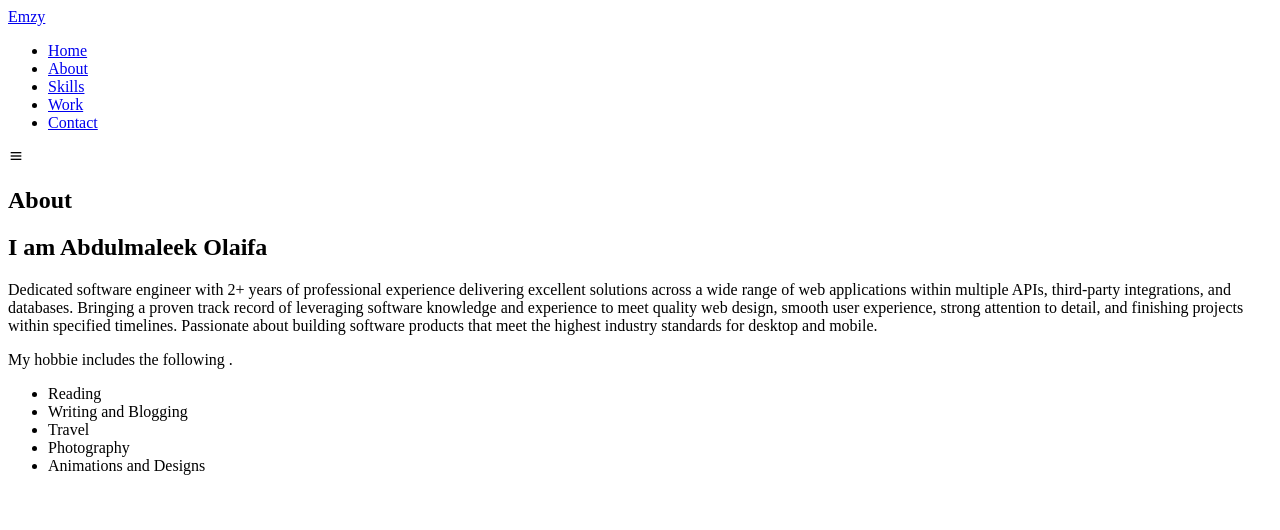
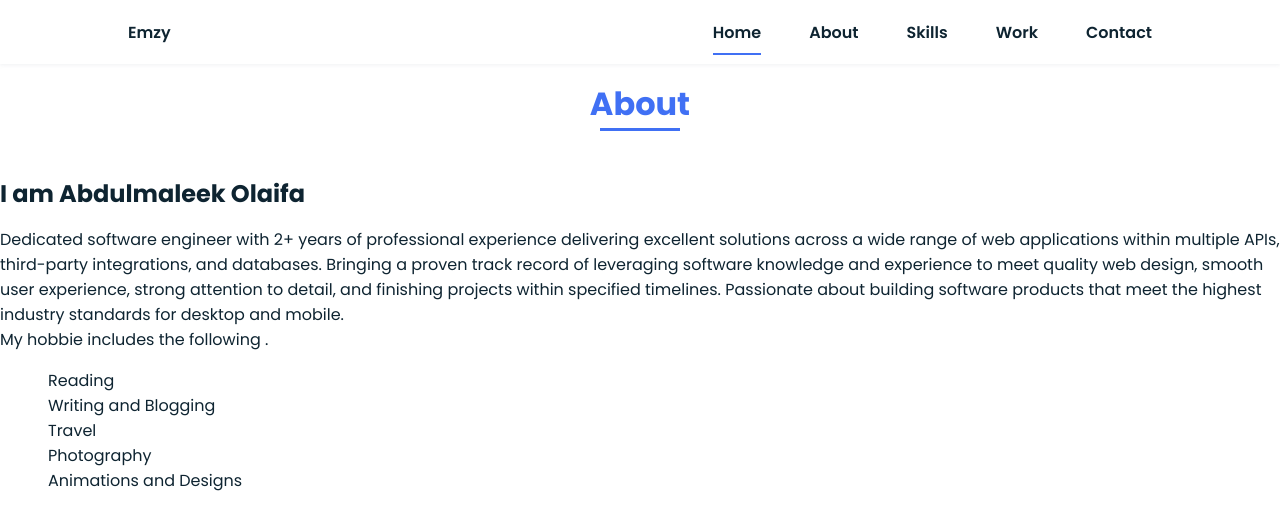
Before and after one commit to Adedapo17/Node_Project, a website: page public/about.html in a window 1280 px wide. Drawn offline with nearby package versions, Linux system fonts and the light colour scheme.

Commit message:
Update about.html

```diff
--- a/public/about.html
+++ b/public/about.html
@@ -6,7 +6,7 @@
   <meta http-equiv="X-UA-Compatible" content="IE=edge">
   <meta name="viewport" content="width=device-width, initial-scale=1.0">
   <title>Personal Portfolio</title>
-  <!-- <link href="style.css" rel="stylesheet" type="text/css" /> -->
+  <link href="style.css" rel="stylesheet" type="text/css" />
   <link href='https://cdn.jsdelivr.net/npm/boxicons@2.0.5/css/boxicons.min.css' rel='stylesheet'>
 </head>
 
@@ -20,11 +20,11 @@
 
       <div class="nav__menu" id="nav-menu">
         <ul class="nav__list">
-          <li class="nav__item"><a href="index.html" class="nav__link active">Home</a></li>
+          <li class="nav__item"><a href="./index.html" class="nav__link active">Home</a></li>
           <li class="nav__item"><a href="about.html" class="nav__link">About</a></li>
           <li class="nav__item"><a href="#skills" class="nav__link">Skills</a></li>
           <li class="nav__item"><a href="#project" class="nav__link">Work</a></li>
-          <li class="nav__item"><a href="contact.html" class="nav__link">Contact</a></li>
+          <li class="nav__item"><a href="./contact.html" class="nav__link">Contact</a></li>
         </ul>
       </div>
 
```
